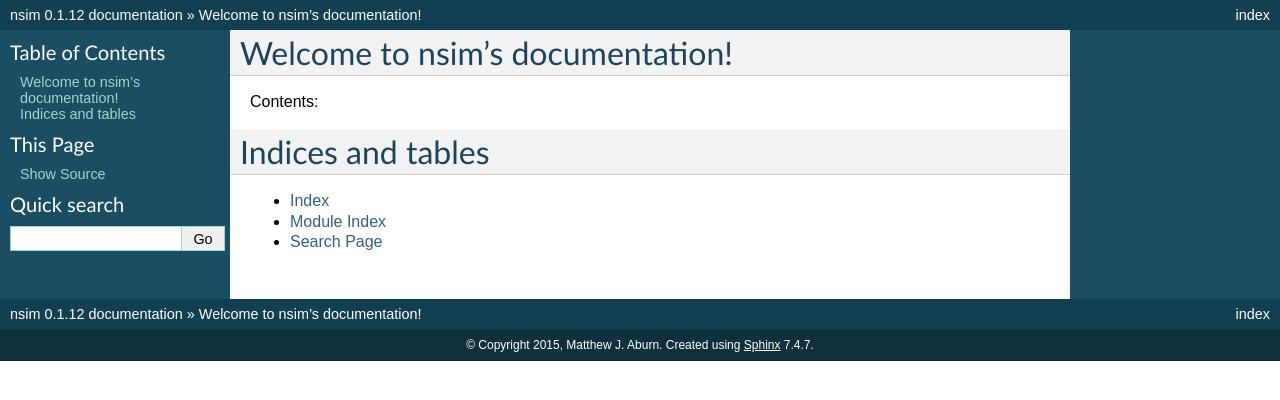
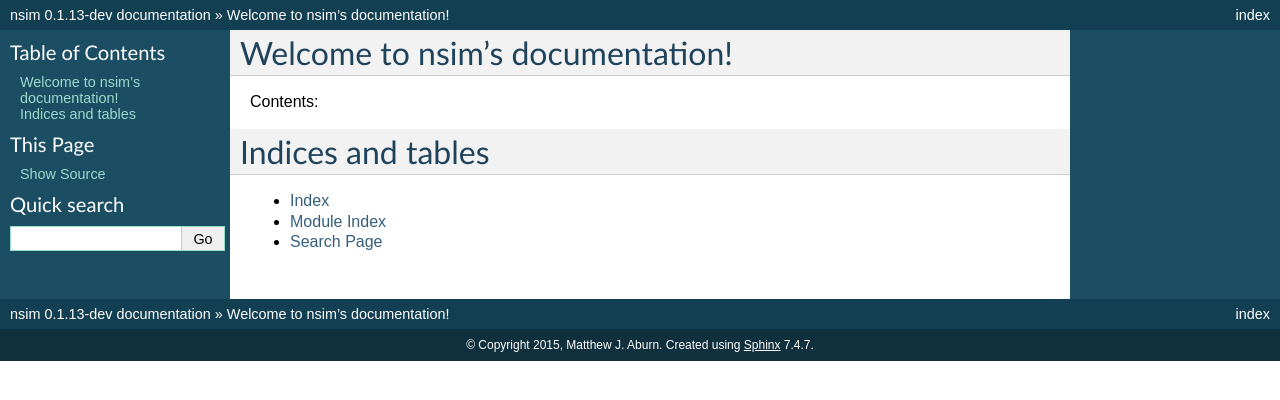
Before and after one commit to mattja/nsim, a Sphinx documentation site: the page built from docs/index.rst, in a window 1280 px wide. Shown: the top 400 px of the page. Built offline with Sphinx 7.4.7, drawn with Linux system fonts in a browser that asks for light colours.

Commit message:
start 0.1.13-dev

```diff
--- a/docs/conf.py
+++ b/docs/conf.py
@@ -56,7 +56,7 @@ copyright = u'2015, Matthew J. Aburn'
 # The short X.Y version.
 version = '0.1'
 # The full version, including alpha/beta/rc tags.
-release = '0.1.12'
+release = '0.1.13-dev'
 
 # The language for content autogenerated by Sphinx. Refer to documentation
 # for a list of supported languages.
--- a/nsim/__init__.py
+++ b/nsim/__init__.py
@@ -17,4 +17,4 @@ DistTimeseries.add_analyses(analysesN)
 from . import models
 from .readfile import timeseries_from_mat, timeseries_from_file
 
-__version__ = '0.1.12'
+__version__ = '0.1.13-dev'
```
